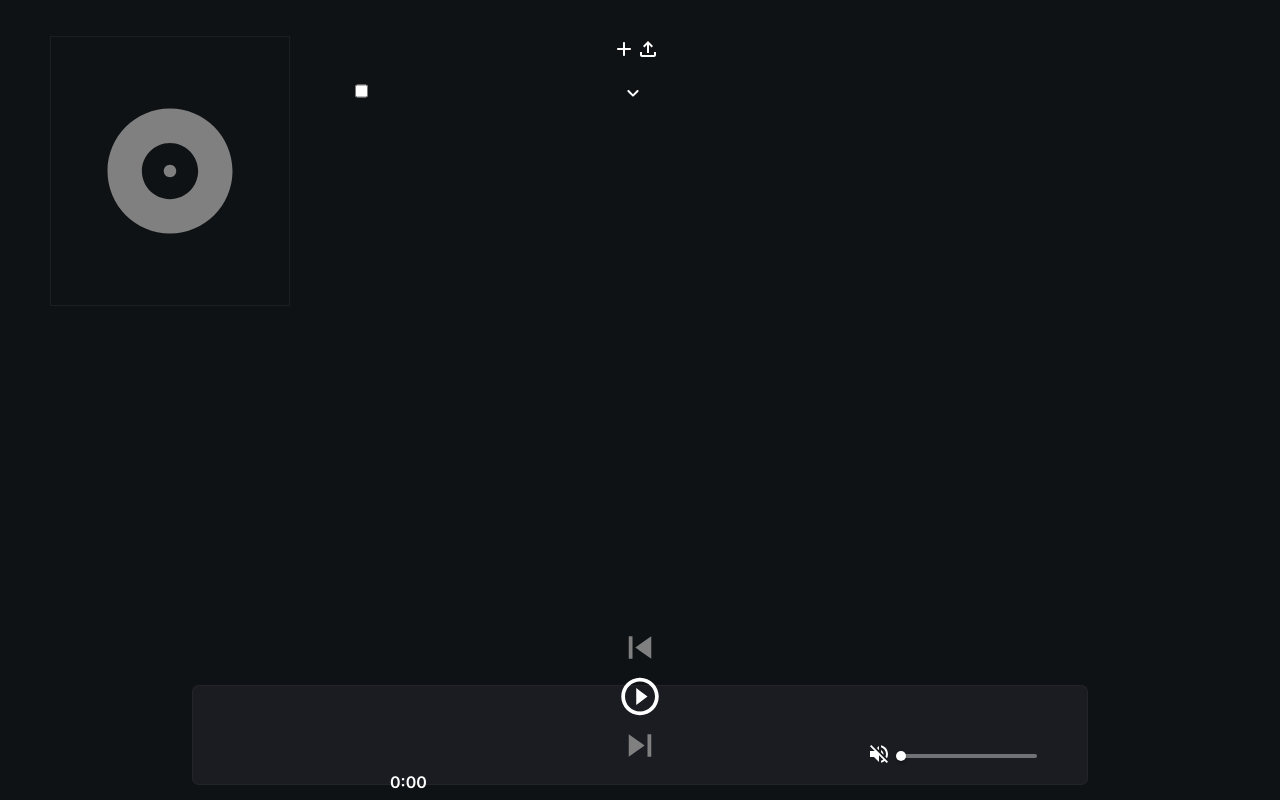
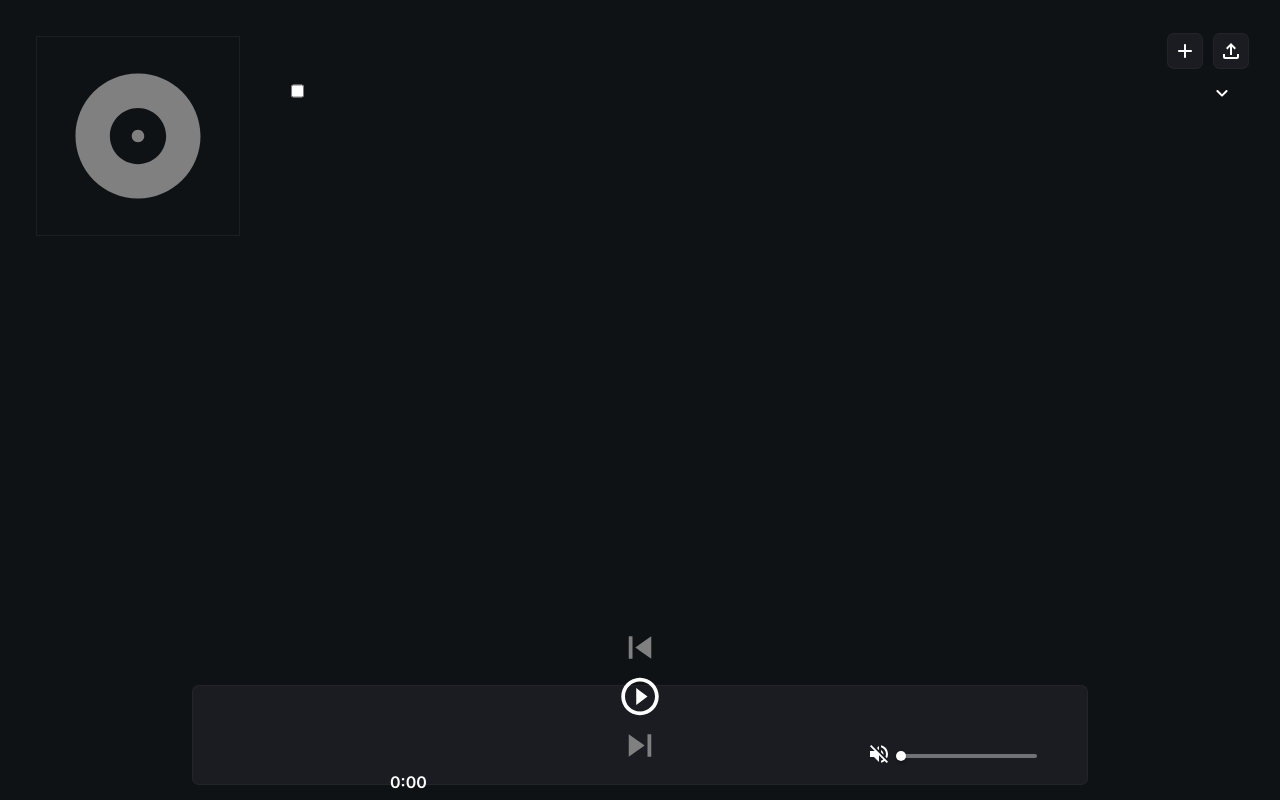
Before and after one commit to Ceft7412/music-player, a Next.js app: page / in a window 1280 px wide. Built offline with nearby package versions, Linux system fonts and the light colour scheme.

Commit message:
Update _content.scss

```diff
--- a/src/resources/sass/_content.scss
+++ b/src/resources/sass/_content.scss
@@ -4,12 +4,18 @@
   background: rgb(15, 18, 20);
   color: white;
   font-weight: 600;
+  display: flex;
+  align-items: center;
+  justify-content: center;
   .music__layout {
     display: flex;
     flex-direction: column;
+    justify-content: center;
+    align-items: center;
     width: 100%;
+    max-width: 2000px;
     height: 100%;
-    padding-bottom: 70px;
+    padding-bottom: 80px;
     z-index: 999;
     .row {
       height: 100%;
@@ -17,6 +23,7 @@
       .row__flex_row {
         display: flex;
         align-items: center;
+
         height: 100%;
 
         width: 100%;
@@ -26,7 +33,7 @@
           height: 100%;
         }
         .row__flex_row_left {
-          width: 25%;
+          width: 20%;
           margin-left: 10px;
           display: flex;
           flex-direction: column;
@@ -43,8 +50,8 @@
             gap: 20px;
             align-items: center;
             .row__flex_row_left-header {
-              width: 75%;
-              height: 270px;
+              width: 80%;
+              height: 200px;
               margin-top: 25px;
               color: gray;
               display: flex;
@@ -64,27 +71,8 @@
           }
         }
 
-        .row__flex_row_center {
-          width: 55%;
-
-          display: flex;
-          flex-direction: column;
-          justify-content: center;
-          border-radius: 15px;
-          color: white;
-          .row__flex_row_center-flex {
-            height: 97%;
-            width: 100%;
-            align-self: center;
-            padding-bottom: 20px;
-            // background-color: rgba(0, 0, 0, 0.831);
-
-            border-radius: 10px;
-          }
-        }
-
         .row__flex_row_right {
-          width: 25%;
+          width: 76%;
           margin-right: 10px;
 
           display: flex;
@@ -95,7 +83,7 @@
             height: 97%;
             width: 100%;
             align-self: center;
-            padding-bottom: 20px;
+
             // background-color: rgba(0, 0, 0, 0.831);
             border-radius: 7px;
             .music__flex {
@@ -103,7 +91,7 @@
               width: 100%;
               display: flex;
               flex-direction: column;
-
+              padding-bottom: 20px;
               .music__header {
                 height: 7%;
                 display: flex;
@@ -120,9 +108,27 @@
                     display: flex;
                     align-items: center;
                     gap: 5px;
-
+                    overflow-x: auto;
                     cursor: pointer;
 
+                    &::-webkit-scrollbar {
+                      height: 5px;
+                    }
+
+                    &::-webkit-scrollbar-track {
+                      background: #f1f1f1;
+                    }
+
+                    &::-webkit-scrollbar-thumb {
+                      background: #888;
+                    }
+
+                    &::-webkit-scrollbar-thumb:hover {
+                      background: #555;
+                    }
+                    .music__header__playlist-name {
+                      white-space: nowrap;
+                    }
                     .active {
                       color: orange;
                       cursor: default;
@@ -142,7 +148,22 @@
                       }
                     }
                   }
-                  &.music__upload {
+                  &.music__right-items {
+                    display: flex;
+                    gap: 10px;
+                  }
+                  .music__playlist-add {
+                    display: flex;
+                    background-color: rgb(27, 27, 34);
+                    border: 1px solid rgba(51, 51, 51, 0.379);
+                    border-radius: 7px;
+                    padding: 5px;
+                    &:hover {
+                      background-color: rgba(42, 38, 38, 0.995);
+                    }
+                  }
+                  .music__upload {
+                    display: flex;
                     background-color: rgb(27, 27, 34);
                     border: 1px solid rgba(51, 51, 51, 0.379);
                     border-radius: 7px;
@@ -157,6 +178,7 @@
                 height: 90%;
                 margin-top: 10px;
                 width: 100%;
+
                 .music__body_flex {
                   display: flex;
                   flex-direction: column;
@@ -172,7 +194,7 @@
                   .bodycontent {
                     cursor: default;
                     margin-top: 10px;
-                    overflow-y: auto;
+                    overflow: auto;
                     height: 100%;
                     .bodycontent__flex {
                       display: flex;
```
